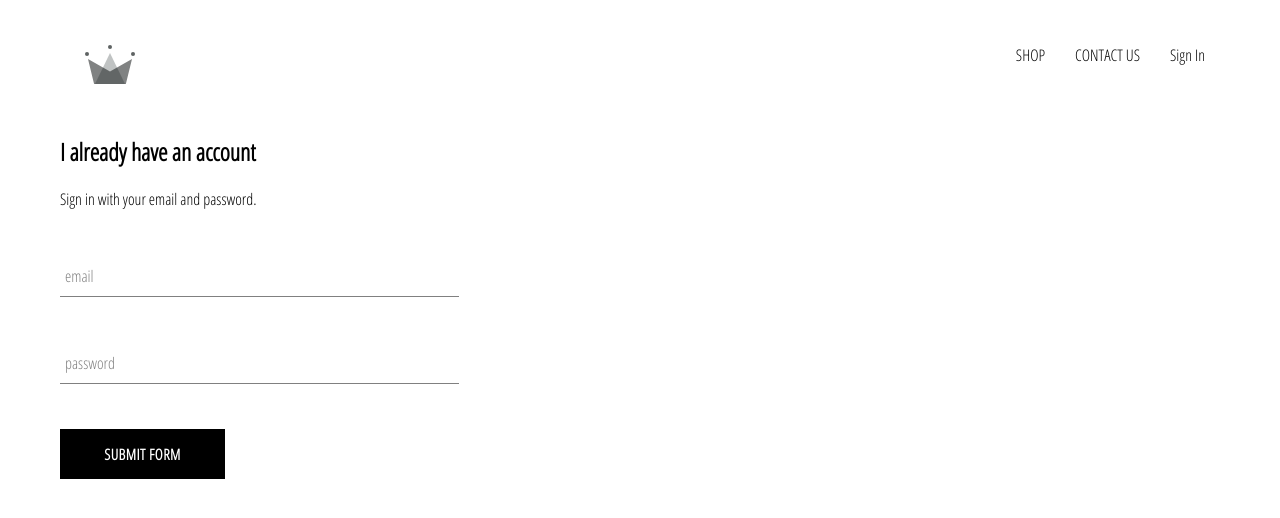
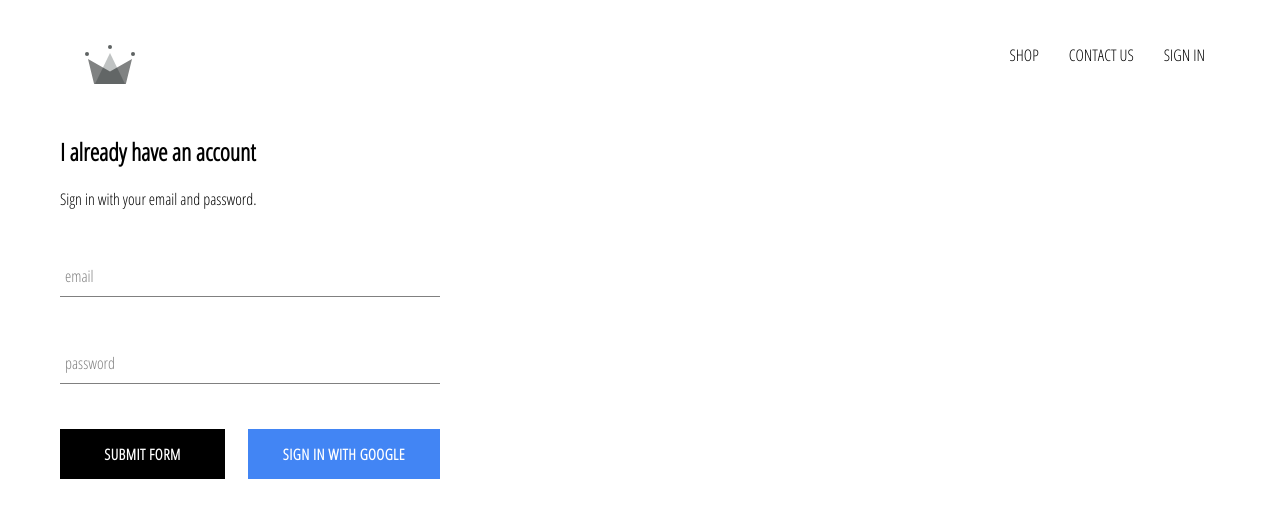
Before and after one commit to iamgiribabu/crwn-clothing, a React (Create React App) app: page /Signin in a window 1280 px wide. Shown: the top 518 px of the page. Built offline with nearby package versions, Linux system fonts and the light colour scheme; no server answers.

Commit message:
integrated firebase in to application, created sign in page with sign in component and sign in with google

```diff
--- a/package.json
+++ b/package.json
@@ -6,6 +6,7 @@
     "@testing-library/jest-dom": "^5.11.4",
     "@testing-library/react": "^11.1.0",
     "@testing-library/user-event": "^12.1.10",
+    "firebase": "^8.0.1",
     "node-sass": "^4.14.1",
     "react": "^17.0.1",
     "react-dom": "^17.0.1",
--- a/src/App.css
+++ b/src/App.css
@@ -8,3 +8,6 @@
     color : black;
 
 }
+*{
+    box-sizing: border-box;
+}
--- a/src/App.js
+++ b/src/App.js
@@ -5,13 +5,36 @@
 import Header from './components/header/header.component';
 import SignInAndSignUpPage from './pages/sign-in-and-sign-up/sign-in-sign-up.component';
 import {Switch, Route} from 'react-router-dom';
+import {auth} from './firebase/firebase.utils';
 
 
 
-function App(){
+class App extends React.Component{
+  constructor(){
+    super();
+    this.state = {
+      currentUser : null
+    }
+  }
+
+  unsubscribeFromAuth = null ;
+
+  componentDidMount(){
+    this.unsubscribeFromAuth = auth.onAuthStateChanged(user => {
+      this.setState({ currentUser : user });
+
+      console.log(user);
+    });
+  }
+
+ componentWillUnmount(){
+   this.unsubscribeFromAuth();
+ }
+
+  render(){
     return (
       <div className="App">
-    <Header/>
+      <Header currentUser={this.state.currentUser} />
       <Switch>
         <Route exact path='/' component={HomePage}/>
         <Route exact path='/shop' component={ShopPage}/>
@@ -22,4 +45,6 @@
     )
   }
 
+}
+
 export default App;
--- a/src/components/custom-button/custom-button.component.jsx
+++ b/src/components/custom-button/custom-button.component.jsx
@@ -1,8 +1,8 @@
 import React from 'react';
 import './custom-button.styles.scss';
 
-const CustomButton = ({children, ...otherProps})=>(
-    <button className='custom-button' {...otherProps}>
+const CustomButton = ({children, isGoogleSignIn, ...otherProps})=>(
+    <button className={`${isGoogleSignIn? 'google-sign-in' : ''} custom-button`} {...otherProps}>
         {children}
     </button>
 )
--- a/src/components/custom-button/custom-button.styles.scss
+++ b/src/components/custom-button/custom-button.styles.scss
@@ -19,4 +19,15 @@
       color: black;
       border: 1px solid black;
     }
+
+    &.google-sign-in{
+      background-color: #4285f4;
+      color : white;
+
+      &:hover{
+        background-color: #357ae8;
+        border : none;
+      }
+    }
+
   }
--- a/src/components/header/header.component.jsx
+++ b/src/components/header/header.component.jsx
@@ -1,10 +1,12 @@
 import React from 'react';
 import {Link} from 'react-router-dom';
 import {ReactComponent as Logo } from '../../assets/crown.svg';
-import {ReactComponent as Logos } from '../../assets/preview.svg';
+
 import './header.styles.scss';
+import { auth } from '../../firebase/firebase.utils';
 
-const Header = ()=>(
+
+const Header = ({currentUser})=>(
     <div className='header'>
         <Link className='logo-container' to='/'>
             <Logo className='logo' />
@@ -12,7 +14,13 @@
         <div className='options'>
             <Link className='option' to='/shop'>SHOP</Link>
             <Link className='option' to=''>CONTACT US</Link>
-            <Link className='option' to='/signin'>Sign In</Link>
+
+            {
+                currentUser ?
+                <Link to='/' className='option' onClick={()=> auth.signOut()}>SIGN OUT</Link>
+                :
+                <Link className='option' to='/signin'>SIGN IN</Link>
+            }
 
         </div>
     </div>
--- a/src/components/header/header.styles.scss
+++ b/src/components/header/header.styles.scss
@@ -20,6 +20,7 @@
 
       .option {
         padding: 10px 15px;
+        cursor: pointer;
       }
     }
   }
--- a/src/components/sign-in/sign-in.component.jsx
+++ b/src/components/sign-in/sign-in.component.jsx
@@ -2,6 +2,7 @@
 import './sign-in.styles.scss';
 import FormInput from '../form-input/form-input.component';
 import CustomButton from '../custom-button/custom-button.component';
+import {signInWithGoogle} from '../../firebase/firebase.utils';
 
 class SignIn extends React.Component{
     constructor(props){
@@ -44,8 +45,14 @@
                         label='password'
                         required />
 
+                    <div className='buttons'>
+                        <CustomButton type='submit' >submit form</CustomButton>
+                        <CustomButton onClick={signInWithGoogle} isGoogleSignIn >
 
-                    <CustomButton type='submit' >submit form</CustomButton>
+                            Sign in with Google {' '}
+                        </CustomButton>
+                    </div>
+
                 </form>
             </div>
         )
--- a/src/components/sign-in/sign-in.styles.scss
+++ b/src/components/sign-in/sign-in.styles.scss
@@ -1,9 +1,14 @@
 .sign-in{
-    width: 30vw;
+    width: 380px;
     display : flex;
     flex-direction : column;
 
     .title{
         margin : 10px 0;
     }
+
+    .buttons{
+        display : flex;
+        justify-content: space-between;
+    }
 }
--- /dev/null
+++ b/src/firebase/firebase.utils.js
@@ -0,0 +1,26 @@
+import firebase from 'firebase/app';
+import 'firebase/firestore';
+import 'firebase/auth';
+
+const config = {
+    apiKey: "AIzaSyCCWfrDPCC_qxcdXwQ4_kDGd8r79tSrfaA",
+    authDomain: "crwn-db-36c16.firebaseapp.com",
+    databaseURL: "https://crwn-db-36c16.firebaseio.com",
+    projectId: "crwn-db-36c16",
+    storageBucket: "crwn-db-36c16.appspot.com",
+    messagingSenderId: "764066635280",
+    appId: "1:764066635280:web:282fef457a5c9399d97495"
+  };
+
+firebase.initializeApp(config);
+
+export const auth = firebase.auth();
+export const firestore = firebase.firestore();
+
+//setup google authentication
+
+const provider = new firebase.auth.GoogleAuthProvider();
+provider.setCustomParameters({prompt: 'select_account'});
+export const signInWithGoogle = ()=> auth.signInWithPopup(provider);
+
+export default firebase;
```
Also changed, not shown: 1 other file (tests, documents, lock files or other folders). Lines whose indentation alone changed are shown as unchanged.
